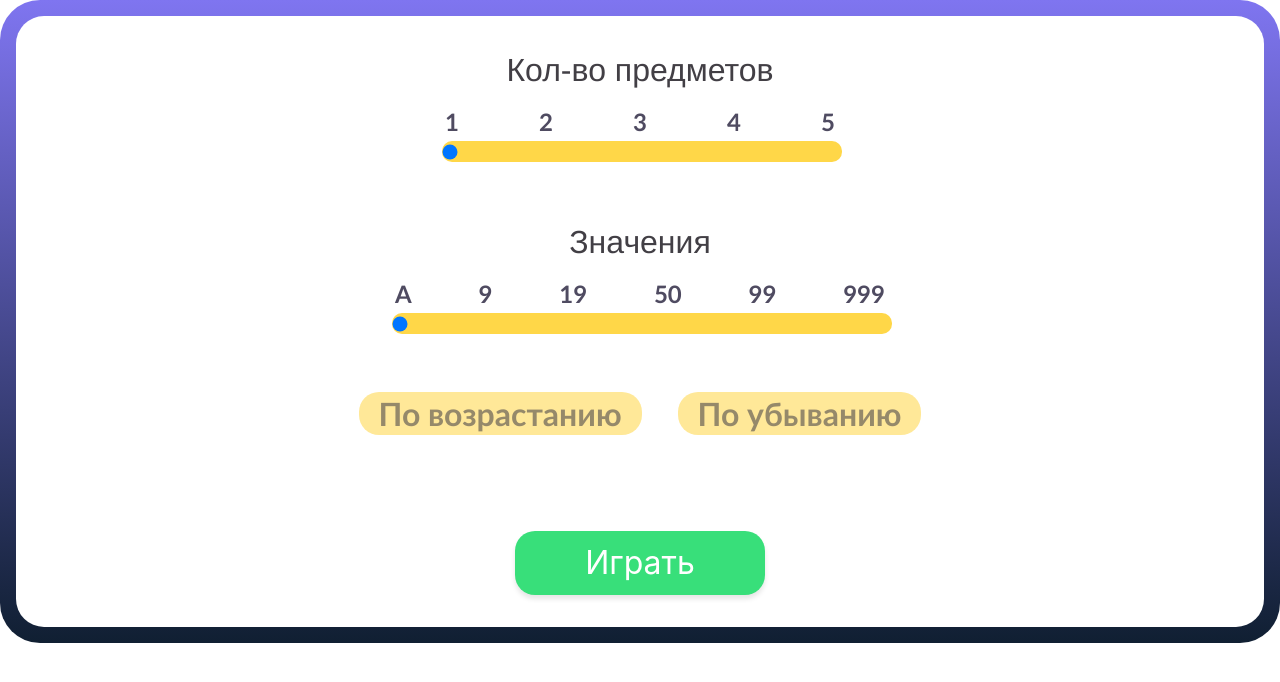
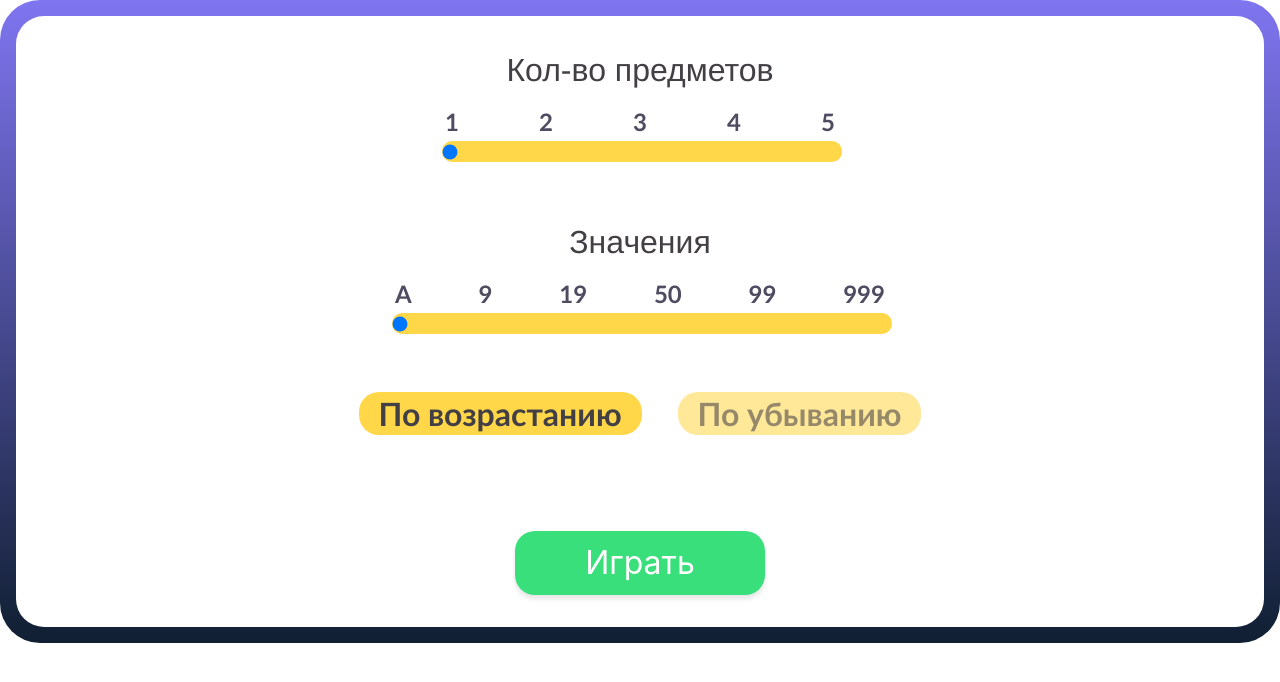
Before and after one commit to Bakirovildar/game-test, a Next.js app: page /Menu in a window 1280 px wide. Shown: the top 682 px of the page. Built offline with nearby package versions, Linux system fonts and the light colour scheme.

Commit message:
получил все значения настройки

```diff
--- a/app/components/MainLayout.tsx
+++ b/app/components/MainLayout.tsx
@@ -1,10 +1,12 @@
-import {ReactNode} from "react";
+import React, {ReactNode} from "react";
 
 interface IMainLayout {
     children: ReactNode
+    valueSettings?: any
 }
 
-export default function MainLayout({children}: IMainLayout) {
+export default function MainLayout({children, valueSettings}: IMainLayout) {
+
     return (
         <>
             {children}
--- a/app/components/button/Button.tsx
+++ b/app/components/button/Button.tsx
@@ -1,20 +1,16 @@
 import {StyledButton} from "./StyledButton"
-import {useState} from "react";
 
 interface ICount {
     title: string
+    isActive: boolean
+    handleClickButton: (title: string) => void
 }
 
-export function Button({title}: ICount) {
-    const [isActive, setIsActive] = useState(false)
-
-    const handleClickButton = () => {
-        setIsActive(!isActive)
-    }
+export function Button({title,isActive, handleClickButton}: ICount) {
 
     return (
         <StyledButton
-            onClick={handleClickButton}
+            onClick={() => handleClickButton(title)}
             active={isActive}>
             {title}
         </StyledButton>
--- a/app/components/menuComponent/MenuComponent.tsx
+++ b/app/components/menuComponent/MenuComponent.tsx
@@ -1,10 +1,10 @@
 import {Count} from "./count/count";
-import {ValueMenu} from "./ValueMenu/ValueMenu";
+import {ISlideValue, ValueMenu} from "./ValueMenu/ValueMenu";
 
 interface IMenu {
     title: string
     value: Array<any>
-    valueSliderHandle: any
+    valueSliderHandle: ({}:ISlideValue) => void
 }
 
 export function MenuComponent({title, value, valueSliderHandle}: IMenu) {
--- a/app/components/menuComponent/ValueMenu/ValueMenu.tsx
+++ b/app/components/menuComponent/ValueMenu/ValueMenu.tsx
@@ -3,7 +3,12 @@ import {useEffect, useState} from "react";
 
 interface IValueMenu {
     value: any
-    valueSliderHandle: ({}) => void
+    valueSliderHandle: ({}: ISlideValue) => void
+}
+
+export interface ISlideValue {
+    name: string
+    value: number
 }
 
 export function ValueMenu({value,valueSliderHandle}: IValueMenu) {
@@ -11,8 +16,8 @@ export function ValueMenu({value,valueSliderHandle}: IValueMenu) {
 
     useEffect(() => {
         value.length > 5
-            ? valueSliderHandle({name: 'count', value: +valueSlider})
-            : valueSliderHandle({name: 'value', value: +valueSlider})
+            ? valueSliderHandle({name: 'value', value: +valueSlider})
+            : valueSliderHandle({name: 'count', value: +valueSlider})
     }, [valueSlider])
 
     const handleChange = (e: any) => {
--- a/app/components/stylesGame/flowers/BgFlowers.tsx
+++ b/app/components/stylesGame/flowers/BgFlowers.tsx
@@ -1,4 +1,4 @@
-import { StyledBgFlowersContainer, StyledFlowers } from "../../../../styles/styledGamePage"
+import {StyledBgFlowersContainer, StyledFlowers} from "../../../../styles/styledGamePage"
 
 export const BgFlowers = () => {
     return (
--- a/pages/Game.tsx
+++ b/pages/Game.tsx
@@ -9,7 +9,7 @@ const Game = () => {
         <MainLayout>
             <StyledGamePages bgColor={'#DEC6AA'}>
                 <BgFlowers/>
-                <DragIcon />
+                <DragIcon/>
                 <BoardBiscuit/>
             </StyledGamePages>
         </MainLayout>
--- a/pages/Menu.tsx
+++ b/pages/Menu.tsx
@@ -4,9 +4,15 @@ import {Button} from "../app/components/button/Button";
 import {ButtonStart} from "../app/components/button/ButtonStart";
 import MainLayout from "../app/components/MainLayout";
 import {useState} from "react";
+import {ISlideValue} from "../app/components/menuComponent/ValueMenu/ValueMenu";
 
 const Menu = () => {
-    const [valueData, setValueData]:any = useState([
+    const [valueSettings, setValueSettings] = useState({})
+
+    const [isActiveDesc, setIsActiveDesc] = useState(false)
+    const [isActiveAsc, setIsActiveAsc] = useState(true)
+
+    const [valueData]: any = useState([
         {id: 1, text: '1'},
         {id: 2, text: '2'},
         {id: 3, text: '3'},
@@ -15,33 +21,57 @@ const Menu = () => {
     ])
 
     const [arrValue] = useState([
-        {id: 'A', text:'A'},
-        {id: 9, text:'9'},
-        {id: 19, text:'19'},
-        {id: 50, text:'50'},
-        {id: 99, text:'99'},
-        {id: 999, text:'999'}
-])
+        {id: 'A', text: 'A'},
+        {id: 9, text: '9'},
+        {id: 19, text: '19'},
+        {id: 50, text: '50'},
+        {id: 99, text: '99'},
+        {id: 999, text: '999'}
+    ])
+    const [countIcon, setCountIcon] = useState(1)
+    const [valueIcon, setValueIcon] = useState(1)
 
-    const valueSliderHandle = (num: number) => {
-        console.log('change, ', num)
+    const valueSliderHandle = ({name, value}: ISlideValue) => {
+        if (name === 'count') {
+            setCountIcon(value)
+        }
+        if (name === 'value') {
+            setValueIcon(value)
+        }
+        console.log(countIcon, valueIcon)
     }
 
+    const handleClickDesc = (title: string) => {
+        if (title === 'По возрастанию') {
+            setIsActiveDesc(false)
+            setIsActiveAsc(true)
+        }
+        if (title === 'По убыванию') {
+            setIsActiveDesc(true)
+            setIsActiveAsc(false)
+        }
+
+        console.log(isActiveAsc)
+    }
     const clickPlayHandle = () => {
-
+        setValueSettings({
+            count: countIcon,
+            value: valueIcon,
+            isAscending: isActiveAsc
+        })
     }
 
     return (
-        <MainLayout>
+        <MainLayout valueSettings={valueSettings}>
             <StyledMenuComponent>
                 <div className='module'>
                     <MenuComponent title='Кол-во предметов' valueSliderHandle={valueSliderHandle} value={valueData}/>
                     <MenuComponent title='Значения' valueSliderHandle={valueSliderHandle} value={arrValue}/>
 
                     <div className='buttons'>
-                        <Button title='По возрастанию'/>
+                        <Button isActive={isActiveAsc} handleClickButton={handleClickDesc} title='По возрастанию'/>
                         <div className='br'/>
-                        <Button title='По убыванию'/>
+                        <Button isActive={isActiveDesc} handleClickButton={handleClickDesc} title='По убыванию'/>
                     </div>
 
                     <ButtonStart title='Играть' clickPlayHandle={clickPlayHandle}/>
```
